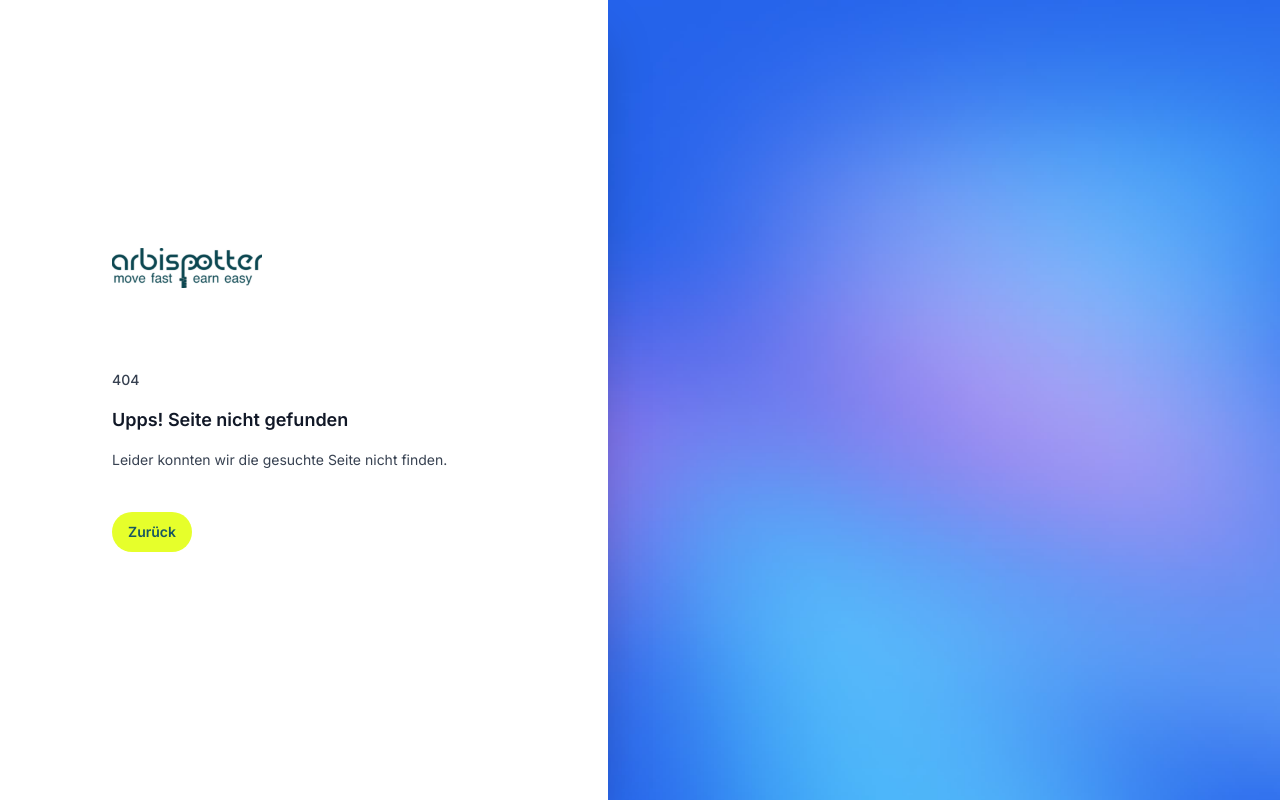
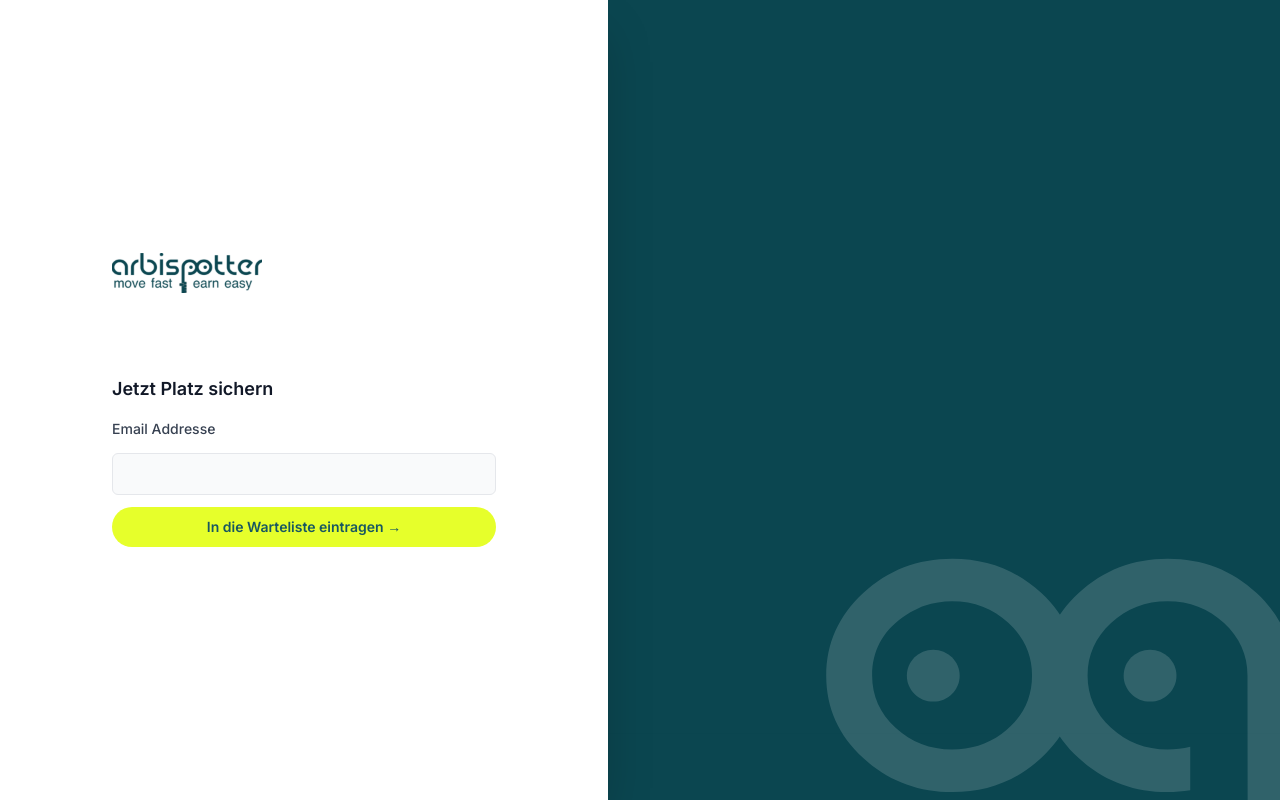
Before and after one commit to MaxLiebsch/fe-arbitrage-lp, a Next.js app: page /waiting-list in a window 1280 px wide. Before the commit this address had no page. Built offline with nearby package versions, Linux system fonts and the light colour scheme.

Commit message:
fix:: rewrite to waiting list

```diff
--- a/src/app/(auth)/login/page.tsx
+++ b/src/app/(auth)/login/page.tsx
@@ -5,12 +5,14 @@ import { TextField } from '@/components/Fields'
 import { Logo } from '@/components/Logo'
 import { SlimLayout } from '@/components/SlimLayout'
 import { type Metadata } from 'next'
+import { redirect } from 'next/navigation'
 
 export const metadata: Metadata = {
   title: 'Sign In',
 }
 
 export default function Login() {
+  redirect('/waiting-list')
   return (
     <SlimLayout>
       <div className="flex">
--- a/src/app/(auth)/register/page.tsx
+++ b/src/app/(auth)/register/page.tsx
@@ -5,12 +5,14 @@ import { SelectField, TextField } from '@/components/Fields'
 import { Logo } from '@/components/Logo'
 import { SlimLayout } from '@/components/SlimLayout'
 import { type Metadata } from 'next'
+import { redirect } from 'next/navigation'
 
 export const metadata: Metadata = {
   title: 'Sign Up',
 }
 
 export default function Register() {
+  redirect('/waiting-list');
   return (
     <SlimLayout>
       <div className="flex">
--- /dev/null
+++ b/src/app/waiting-list/page.tsx
@@ -0,0 +1,24 @@
+import { TextField } from '@/components/Fields'
+import { Logo } from '@/components/Logo'
+import NLForm from '@/components/NLForm'
+import { SlimLayout } from '@/components/SlimLayout'
+import Link from 'next/link'
+import React from 'react'
+
+const page = () => {
+  return (
+    <SlimLayout>
+      <div className="flex">
+        <Link href="/" aria-label="Home">
+          <Logo className="h-10 w-auto" />
+        </Link>
+      </div>
+      <h2 className="mt-20 text-lg font-semibold text-gray-900">
+        Jetzt Platz sichern
+      </h2>
+      <NLForm />
+    </SlimLayout>
+  )
+}
+
+export default page
--- /dev/null
+++ b/src/components/NLForm.tsx
@@ -0,0 +1,97 @@
+import React from 'react'
+import { TextField } from './Fields'
+import { Button } from './Button'
+
+const dataOptions = {
+  settings: {
+    after_subscribe: {
+      action: 'message',
+      success_message: 'Vielen Dank!',
+      redirect_url: 'https://www.arbispotter.com',
+    },
+    analytics: {
+      google: null,
+      fathom: null,
+      facebook: null,
+      segment: null,
+      pinterest: null,
+      sparkloop: null,
+      googletagmanager: null,
+    },
+    modal: {
+      trigger: 'timer',
+      scroll_percentage: null,
+      timer: 5,
+      devices: 'all',
+      show_once_every: 15,
+    },
+    powered_by: {
+      show: false,
+      url: 'https://convertkit.com/features/forms?utm_campaign=poweredby&utm_content=form&utm_medium=referral&utm_source=dynamic',
+    },
+    recaptcha: { enabled: false },
+    return_visitor: { action: 'show', custom_content: '' },
+    slide_in: {
+      display_in: 'bottom_right',
+      trigger: 'timer',
+      scroll_percentage: null,
+      timer: 5,
+      devices: 'all',
+      show_once_every: 15,
+    },
+    sticky_bar: {
+      display_in: 'top',
+      trigger: 'timer',
+      scroll_percentage: null,
+      timer: 5,
+      devices: 'all',
+      show_once_every: 15,
+    },
+  },
+  version: '5',
+}
+
+const NLForm = () => {
+  return (
+    <form
+      action="https://app.convertkit.com/forms/6305429/subscriptions"
+      className="seva-form formkit-form mt-3 flex h-full flex-col"
+      method="post"
+      data-sv-form={6305429}
+      data-uid="707b4f575a"
+      data-format="inline"
+      data-version={5}
+      data-options={dataOptions}
+      min-width="400 500 600 700 800"
+    >
+      <TextField
+        label="Email Addresse"
+        aria-label="Email Addresse"
+        name="email_email"
+        type="email"
+        autoComplete="email"
+        required
+      />
+      <div>
+        <Button
+          data-element="submit"
+          type="submit"
+          variant="solid"
+          color="blue"
+          className="mt-3 w-full"
+        >
+          <div className="formkit-spinner">
+            <div />
+            <div />
+            <div />
+          </div>
+          <span>
+            In die Warteliste eintragen <span aria-hidden="true">&rarr;</span>
+          </span>
+        </Button>
+      </div>
+    </form>
+  )
+}
+
+export default NLForm
--- a/src/components/SlimLayout.tsx
+++ b/src/components/SlimLayout.tsx
@@ -1,20 +1,21 @@
 import Image from 'next/image'
 
 import backgroundImage from '@/images/background-auth.jpg'
+import backgroundImage2 from '@/images/background-auth.svg'
 
 export function SlimLayout({ children }: { children: React.ReactNode }) {
   return (
     <>
-      <div className="relative flex min-h-full shrink-0 justify-center md:px-12 lg:px-0">
+      <div className="relative flex min-h-full shrink-0 justify-center md:px-12 lg:px-0 bg-secondary-950">
         <div className="relative z-10 flex flex-1 flex-col bg-white px-4 py-10 shadow-2xl sm:justify-center md:flex-none md:px-28">
           <main className="mx-auto w-full max-w-md sm:px-4 md:w-96 md:max-w-sm md:px-0">
             {children}
           </main>
         </div>
-        <div className="hidden sm:contents lg:relative lg:block lg:flex-1">
+        <div className="hidden sm:contents bg-secondary-950 lg:relative lg:block lg:flex-1 overflow-hidden">
           <Image
-            className="absolute inset-0 h-full w-full object-cover"
-            src={backgroundImage}
+            className="absolute inset-0 h-full w-full top-[33%] object-cover"
+            src={backgroundImage2}
             alt=""
             unoptimized
           />
```
Also changed, not shown: src/images/background-auth.svg (added).
